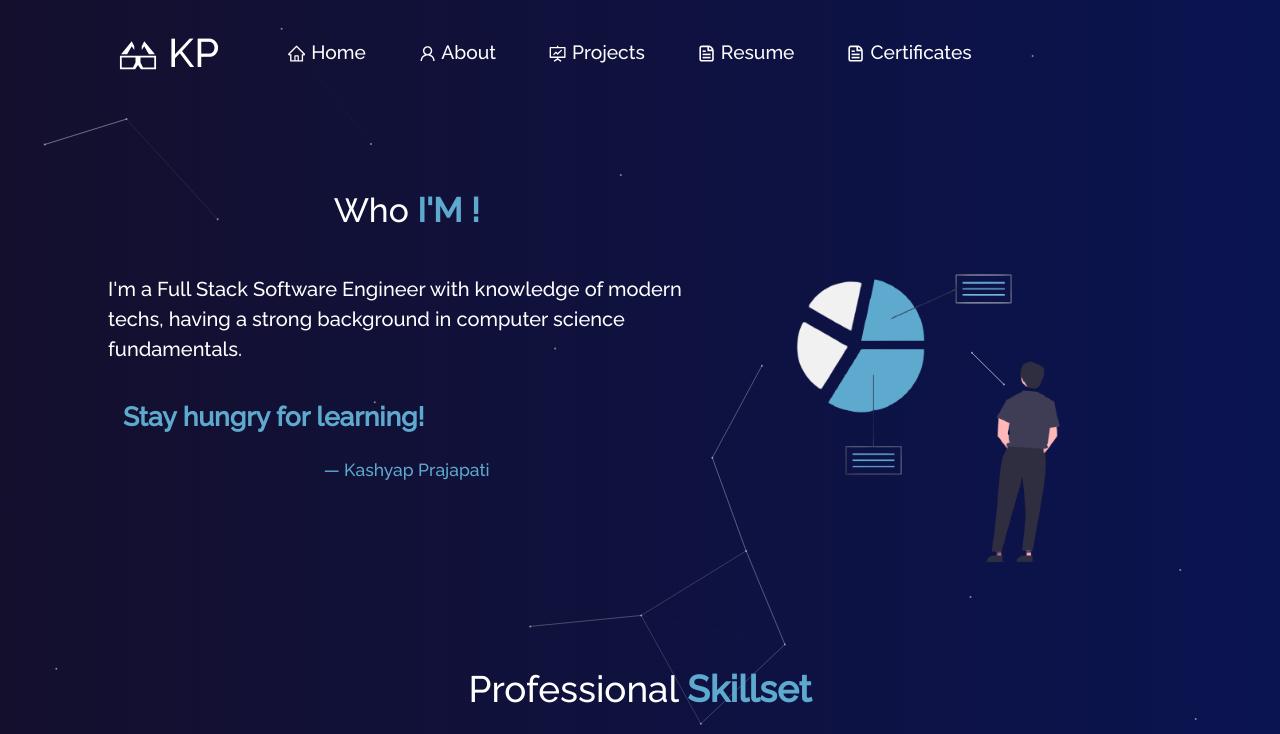
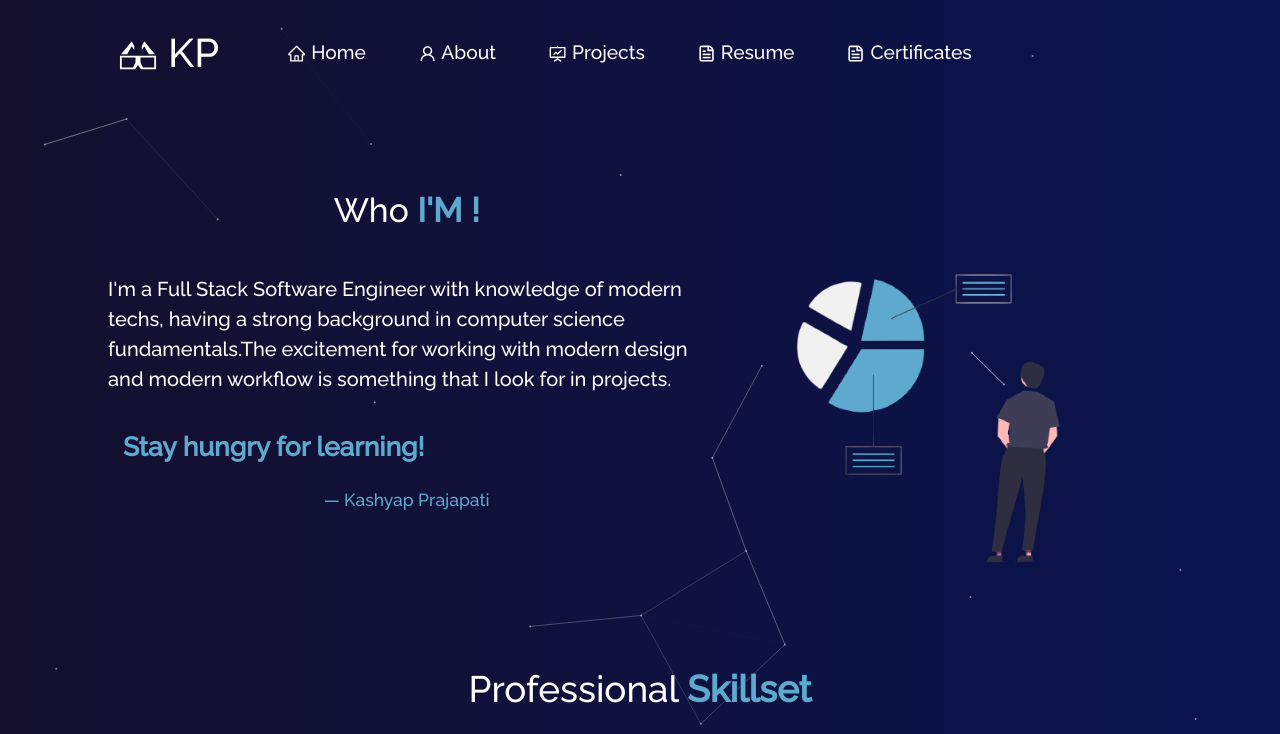
Before and after one commit to krish4uu/kashyap-prajapati, a React (Create React App) app: page /about in a window 1280 px wide. Shown: the top 734 px of the page. Built offline with nearby package versions, Linux system fonts and the light colour scheme; the HTML template or start-up script is replaced by a standard one.

Commit message:
Updated style & aboutCard

```diff
--- a/src/components/About/AboutCard.js
+++ b/src/components/About/AboutCard.js
@@ -9,7 +9,9 @@ function AboutCard() {
         <blockquote className="blockquote mb-0">
           <p style={{ textAlign: "left" }}>
             I'm a Full Stack Software Engineer with knowledge of modern techs,
-            having a strong background in computer science fundamentals.
+            having a strong background in computer science fundamentals.The
+            excitement for working with modern design and modern workflow is
+            something that I look for in projects.
           </p>
 
           <div style={{ fontSize: "0.6em", padding: 15, textAlign: "left" }}>
--- a/src/style.css
+++ b/src/style.css
@@ -654,7 +654,7 @@ html {
 
 .resume .resume-item ul {
   padding-left: 20px;
-  text-align: justify;
+  text-align: left;
 }
 
 .resume .resume-item ul li {
```
